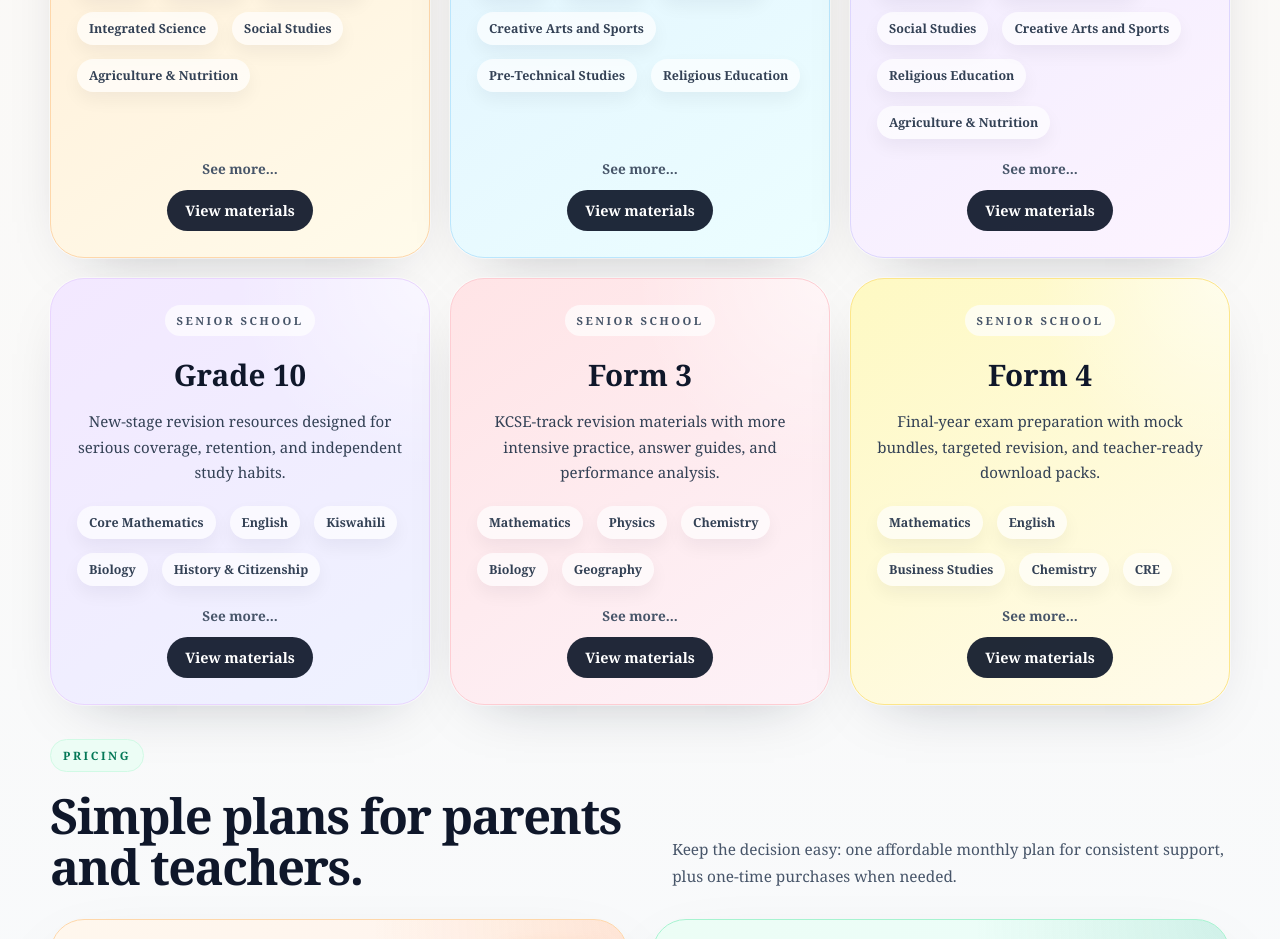
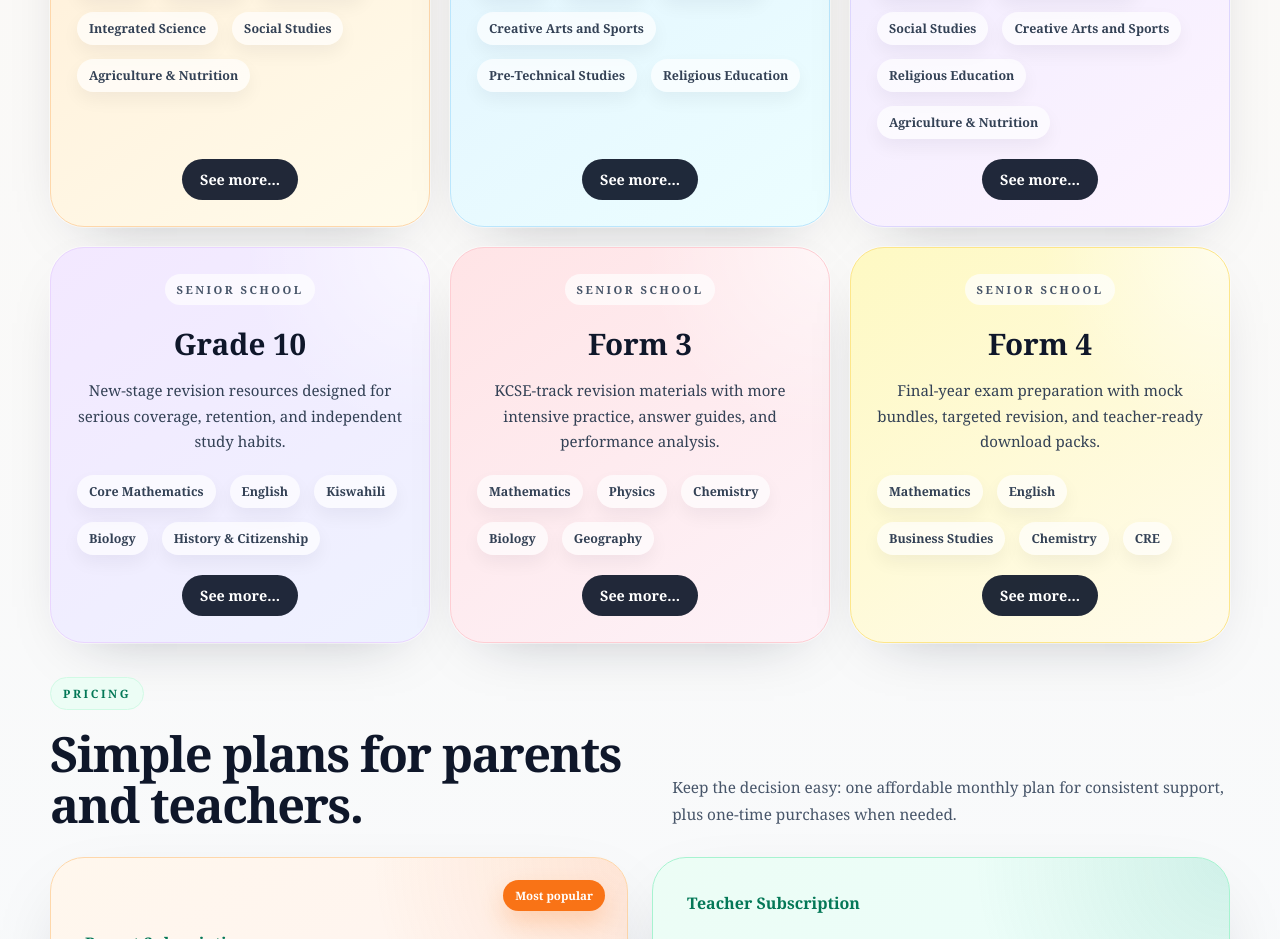
Before and after one commit to eriqck/Teacher-Mwangi-Academy, a Next.js app: page / in a window 1280 px wide. Shown: the part 2200-3139 px from the top of the page. Built offline with nearby package versions, Linux system fonts and the light colour scheme; no server answers.

Commit message:
Updating cards

```diff
--- a/app/globals.css
+++ b/app/globals.css
@@ -1745,19 +1745,11 @@ main {
   color: #334155;
 }
 
-.home-level-more {
-  display: inline-flex;
-  font-size: 0.85rem;
-  font-weight: 600;
-  color: #475569;
-}
-
 .home-level-actions {
   margin-top: auto;
   width: 100%;
   display: grid;
   justify-items: center;
-  gap: 12px;
   padding-top: 20px;
 }
 
--- a/app/page.tsx
+++ b/app/page.tsx
@@ -250,8 +250,7 @@ export default async function HomePage() {
                   ))}
                 </div>
                 <div className="home-level-actions">
-                  <span className="home-level-more">See more...</span>
-                  <span className="home-level-button">View materials</span>
+                  <span className="home-level-button">See more...</span>
                 </div>
               </article>
             </Link>
```
